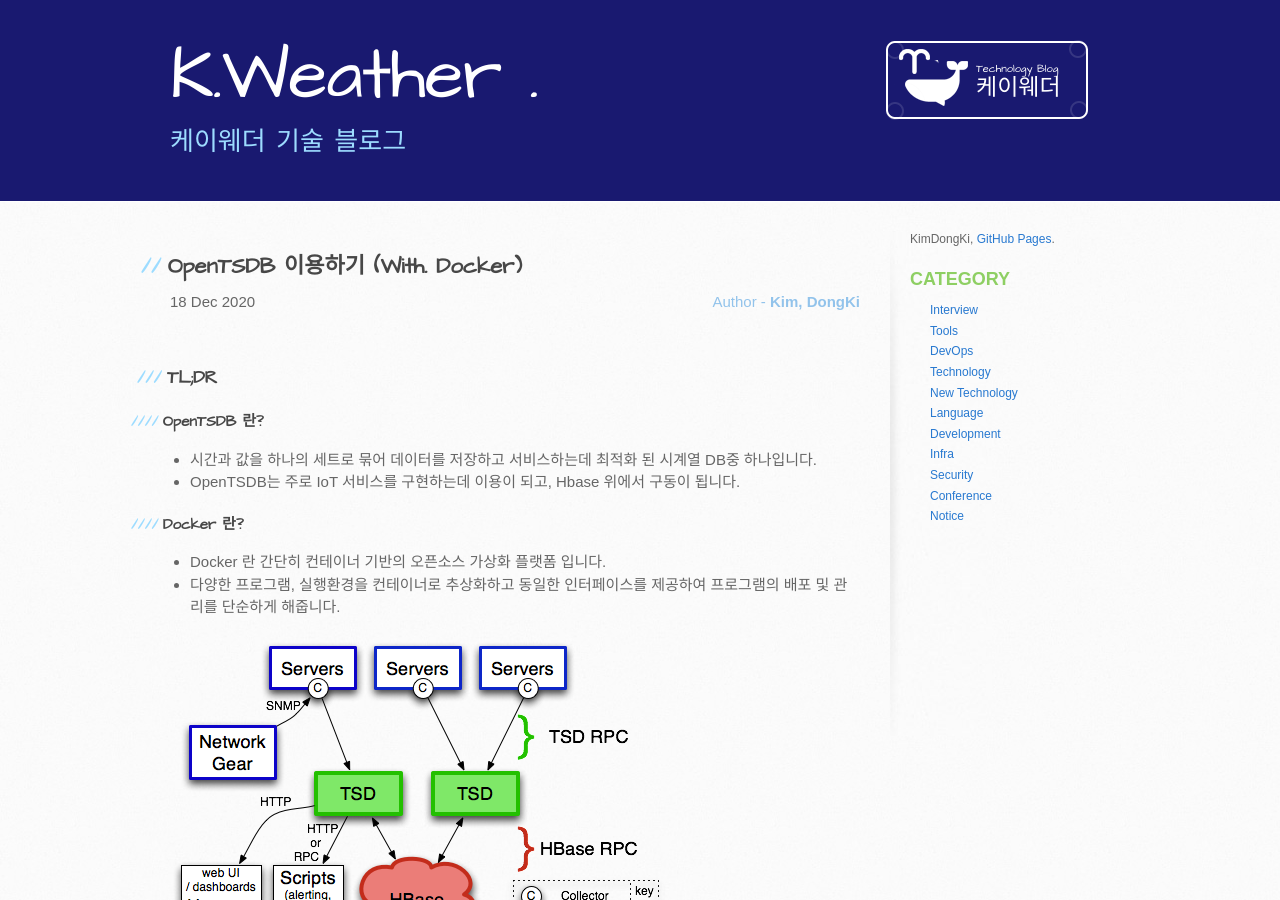
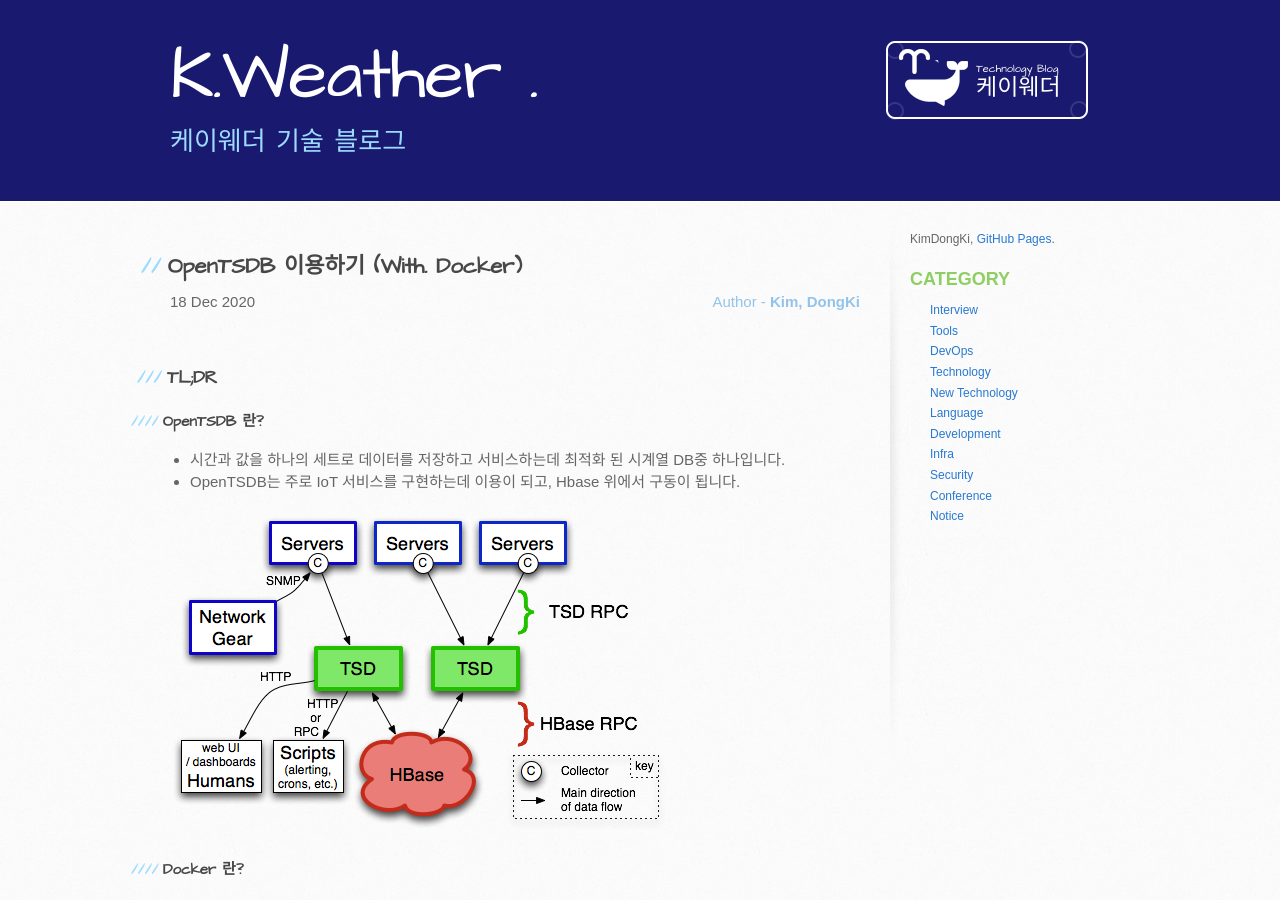
Before and after one commit to kdkrkwhr/kdkrkwhr.github.com, a Jekyll site: the page built from _posts/2020-12-18-docker-opents.md, in a window 1280 px wide and 900 px high. Built offline with Jekyll 4.4.1, drawn with Linux system fonts in a browser that asks for light colours; comment, search, counter and statistics services are not loaded.

Commit message:
[update]

```diff
--- a/_posts/2020-12-18-docker-opents.md
+++ b/_posts/2020-12-18-docker-opents.md
@@ -10,14 +10,18 @@
 ### TL;DR
 
 #### OpenTSDB 란?
-* 시간과 값을 하나의 세트로 묶어 데이터를 저장하고 서비스하는데 최적화 된 시계열 DB중 하나입니다.
+* 시간과 값을 하나의 세트로 데이터를 저장하고 서비스하는데 최적화 된 시계열 DB중 하나입니다.
 * OpenTSDB는 주로 IoT 서비스를 구현하는데 이용이 되고, Hbase 위에서 구동이 됩니다.
+
+![2020-12-17-docker-opents-1](/assets/2020-12-17-docker-opents-1.jpg)
 
 #### Docker 란?
 * Docker 란 간단히 컨테이너 기반의 오픈소스 가상화 플랫폼 입니다.
 * 다양한 프로그램, 실행환경을 컨테이너로 추상화하고 동일한 인터페이스를 제공하여 프로그램의 배포 및 관리를 단순하게 해줍니다.
 
-![2020-12-17-docker-opents-1](/assets/2020-12-17-docker-opents-1.jpg)
+![2020-12-17-docker-opents-6](/assets/2020-12-17-docker-opents-6.jpg)
+
+
 
 안녕하세요, 김동기 입니다.
 오늘은 NoSQL DB중 하나인 OpenTSDB를 포스팅 주제로 선정 하였습니다.
@@ -29,8 +33,8 @@
 
 ( 제가 고래를 좋아하여 블로그 캐릭터도 고래를 디자인하여 사용하는데 Docker 메인 캐릭터도 고래라니 정말 정감이 가네요,,, )
 
+
 ![2020-12-17-docker-opents-2](/assets/2020-12-17-docker-opents-2.jpg)
-
 ----
 ### 서버 환경
 
```
Also changed, not shown: assets/2020-12-17-docker-opents-6.jpg (added).
